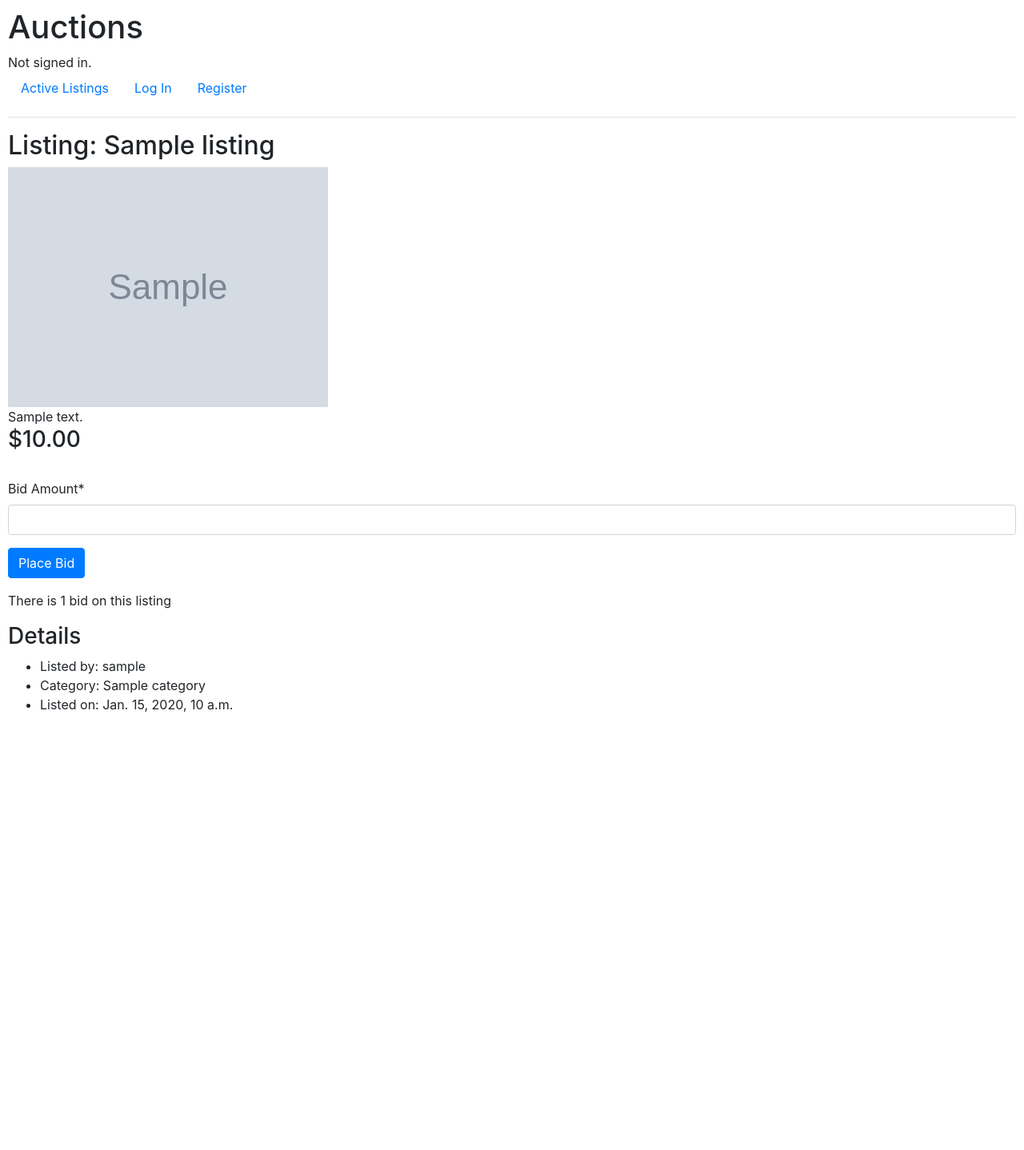
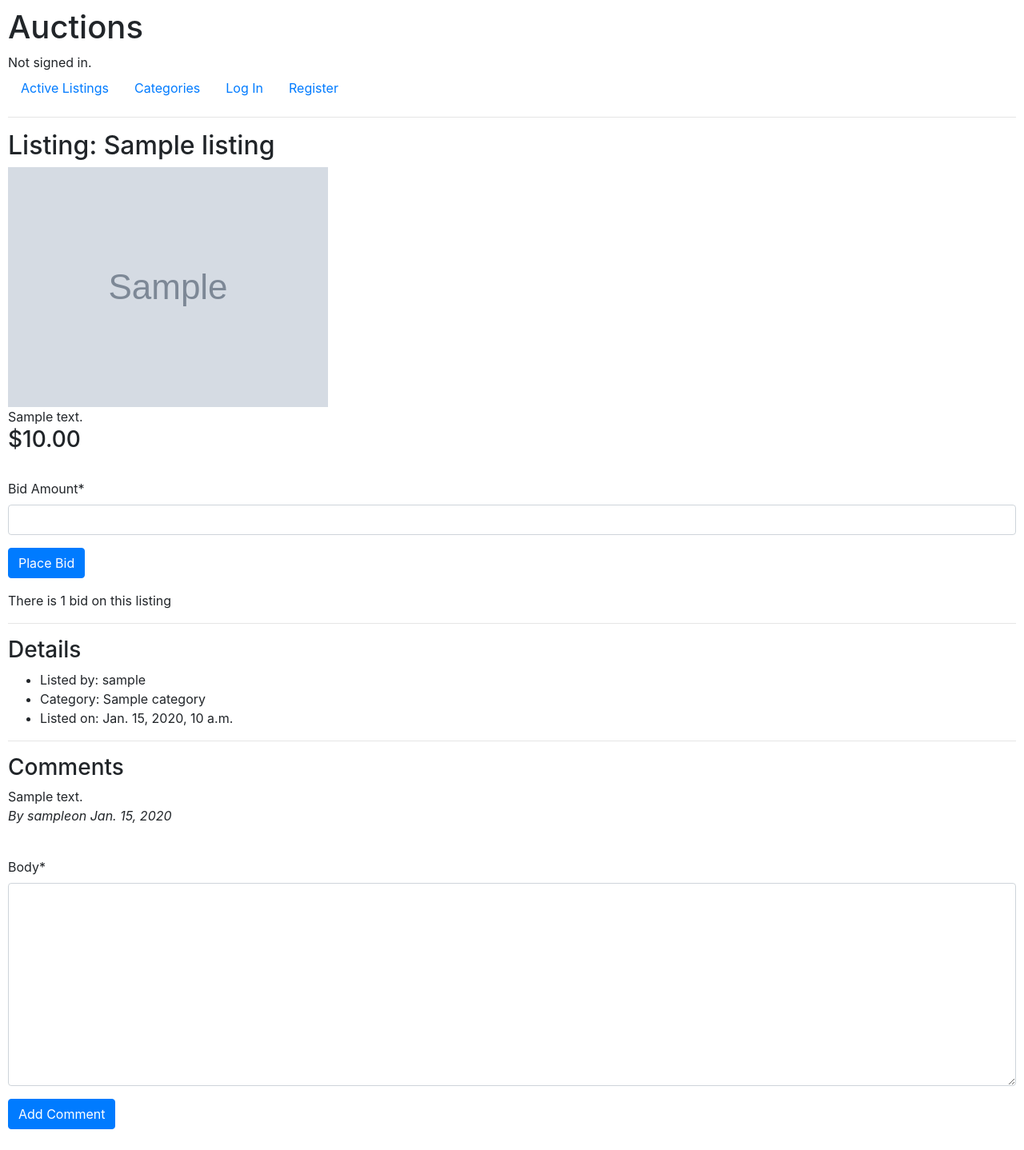
Before and after one commit to tomwhross/web50-commerce, a Django app: page /listing/1 in a window 1280 px wide. Shown: the whole page at 80% size. Before the commit the page ends 890 px from the top, so only its background shows below. Run offline with Django 3.2, Linux system fonts and the light colour scheme; tables that the repository leaves empty hold one stand-in row (values such as "Sample post"); grey boxes marked "Sample" are stand-in pictures; some libraries are stand-ins or nearby versions.

Commit message:
Add comments and category views

```diff
--- a/auctions/templates/auctions/layout.html
+++ b/auctions/templates/auctions/layout.html
@@ -20,6 +20,9 @@
             <li class="nav-item">
                 <a class="nav-link" href="{% url 'index' %}">Active Listings</a>
             </li>
+            <li class="nav-item">
+                <a class="nav-link" href="{% url 'categories' %}">Categories</a>
+            </li
             {% if user.is_authenticated %}
                 <li class="nav-item">
                     <a class="nav-link" href="{% url 'create_listing' %}">Create Listing</a>
--- a/auctions/templates/auctions/listing.html
+++ b/auctions/templates/auctions/listing.html
@@ -8,11 +8,6 @@
     <br>
     {{ listing.description }}
     <br>
-    {% comment %} {% if high_bid %}
-        <h3>{{ high_bid }}</h3>
-    {% else %}
-        <h3>{{ listing.starting_bid }}</h3>
-    {% endif %} {% endcomment %}
     <h3>${{ high_bid }}</h3>
     <br>
     {% load crispy_forms_tags %}
@@ -35,12 +30,18 @@
     {% if bid_message %}
         <p>{{ bid_message }}</p>
     {% endif %}
-    {% comment %} {% crispy comment_form %} {% endcomment %}
-    {% comment %} <br> {% endcomment %}
+    <hr>
     <h3>Details</h3>
     <ul>
         <li>Listed by: {{ listing.user.username }}</li>
         <li>Category: {{ listing.category.title }}</li>
         <li>Listed on: {{ listing.created_at }}</li>
     </ul>
+    <hr>
+    <h3>Comments</h3>
+    {% for comment in listing_comments %}
+        <p>{{ comment.body }}<br><i>By {{ comment.user.username }}on {{ comment.created_at }}</i></p>
+    {% endfor %}
+    <br>
+    {% crispy comment_form %}
 {% endblock %}
--- a/auctions/urls.py
+++ b/auctions/urls.py
@@ -9,4 +9,10 @@ urlpatterns = [
     path("register", views.register, name="register"),
     path("create_listing", views.create_listing, name="create_listing"),
     path("listing/<str:listing_id>", views.get_listing, name="get_listing"),
+    path("categories", views.get_categories, name="categories"),
+    path(
+        "category/<str:category_id>",
+        views.get_categories_listings,
+        name="category_listings",
+    ),
 ]
--- a/auctions/views.py
+++ b/auctions/views.py
@@ -43,8 +43,9 @@ class BidForm(forms.ModelForm):
         # self.helper.form_error_title = 'Form Errors'
         self.helper.form_action = listing_id
         self.helper.help_text_inline = True
-        self.fields["amount"].widget.attrs["min"] = high_bid + decimal.Decimal(0.01)
-        self.helper.add_input(Submit("submit", "Place Bid"))
+        if high_bid:
+            self.fields["amount"].widget.attrs["min"] = high_bid + decimal.Decimal(0.01)
+        self.helper.add_input(Submit("place_bid", "Place Bid"))
 
     class Meta:
         model = Bid
@@ -88,7 +89,7 @@ class CloseListingForm(forms.ModelForm):
         self.helper.form_action = listing_id
         self.helper.help_text_inline = True
         # self.fields["amount"].widget.attrs["min"] = high_bid + decimal.Decimal(0.01)
-        self.helper.add_input(Submit("submit", "Close Auction"))
+        self.helper.add_input(Submit("close_auction", "Close Auction"))
 
     class Meta:
         model = Listing
@@ -101,6 +102,34 @@ def index(request):
     listings = Listing.objects.filter(closed=False).order_by("-created_at", "-pk")
 
     return render(request, "auctions/index.html", {"listings": listings})
+
+
+def add_listing_bid(request, listing):
+    """ Add bid on listing """
+
+    if request.user.username != listing.user.username:
+        form = BidForm(request.POST)
+
+        if form.is_valid():
+            bid_amount = form.cleaned_data["amount"]
+            bid = Bid(amount=bid_amount, user=request.user, listing=listing)
+            bid.save()
+
+    return HttpResponseRedirect(reverse("get_listing", args=(listing.id,)))
+
+
+def add_listing_comment(request, listing):
+    """ Add a comment to a listing """
+
+    form = CommentForm(request.POST)
+
+    if form.is_valid():
+
+        comment_body = form.cleaned_data["body"]
+        comment = Comment(body=comment_body, listing=listing, user=request.user)
+        comment.save()
+
+    return HttpResponseRedirect(reverse("get_listing", args=(listing.id,)))
 
 
 def get_listing(request, listing_id):
@@ -121,16 +150,21 @@ def get_listing(request, listing_id):
 
             return HttpResponseRedirect(reverse("login"))
 
-        if user.username != listing.user.username:
-            bid_amount = request.POST["amount"]
-            bid = Bid(amount=bid_amount, user=user, listing=listing)
-            bid.save()
-        else:
+        # if request.POST
+
+        if "place_bid" in request.POST:
+            return add_listing_bid(request, listing)
+
+        if "add_comment" in request.POST:
+            return add_listing_comment(request, listing)
+
+        if "close_auction" in request.POST:
+
             listing.closed = True
             listing.save()
 
-        # always redirect on post to prevent form resubmission on refresh!
-        return HttpResponseRedirect(reverse("get_listing", args=(listing_id,)))
+            # always redirect on post to prevent form resubmission on refresh!
+            return HttpResponseRedirect(reverse("get_listing", args=(listing_id,)))
 
     # get the highest bid if one exists, otherwise display the starting bid
     # high_bid = listing.bids.all().order_by("-amount").first()
@@ -159,6 +193,8 @@ def get_listing(request, listing_id):
         if not listing.closed:
             close_listing_form = CloseListingForm(listing_id=listing_id)
 
+    listing_comments = listing.comments.all()
+
     return render(
         request,
         "auctions/listing.html",
@@ -169,8 +205,30 @@ def get_listing(request, listing_id):
             "bid_form": bid_form,
             "bid_message": bid_message,
             "close_listing_form": close_listing_form,
-            # "comment_form": CommentForm(listing_id=listing_id),
+            "listing_comments": listing_comments,
+            "comment_form": CommentForm(listing_id=listing_id),
         },
+    )
+
+
+def get_categories(request):
+    """ Returns a list of categories with active listings """
+
+    categories = Category.objects.filter(listings__closed=False)
+
+    return render(request, "auctions/categories.html", {"categories": categories})
+
+
+def get_categories_listings(request, category_id):
+    """ Returns a list of active listings for a given category """
+
+    listings = Listing.objects.filter(category__id=category_id, closed=False)
+    category_title = listings[0].category.title
+
+    return render(
+        request,
+        "auctions/category_listings.html",
+        {"listings": listings, "category_title": category_title},
     )
 
 
```
Also changed, not shown: auctions/templates/auctions/categories.html (added, +10 -0 lines), auctions/templates/auctions/category_listings.html (added, +43 -0 lines).
